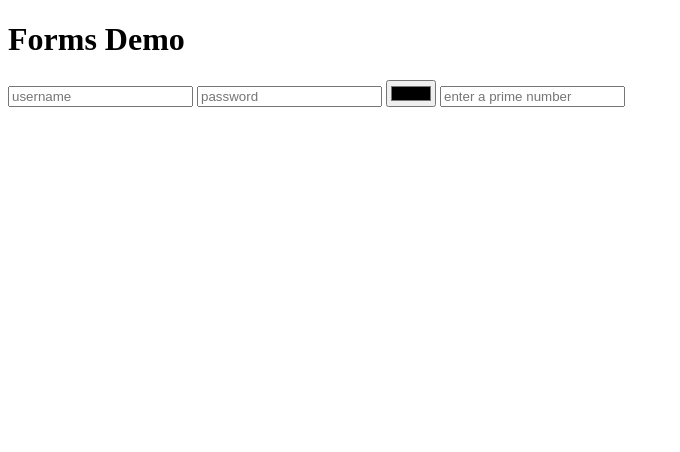
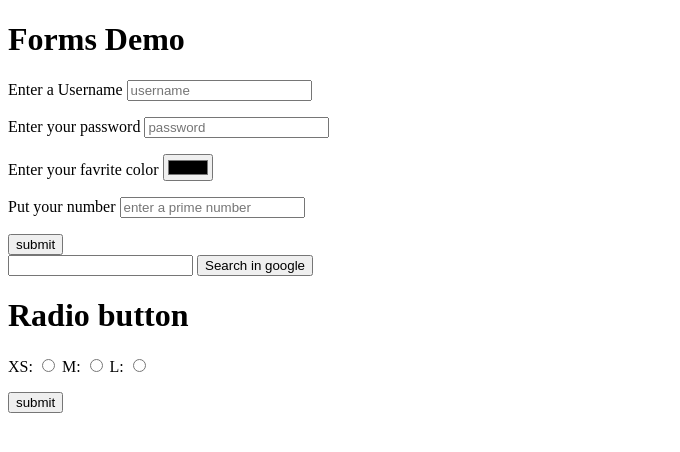
Before and after one commit to msabbir007/Html_basic, a plain HTML site: page forms.html in a window 1280 px wide. Shown: the whole page, without its empty margins (0-680 px from the left). Drawn offline with Linux system fonts and the light colour scheme.

```diff
--- a/forms.html
+++ b/forms.html
@@ -1,19 +1,56 @@
 <!DOCTYPE html>
 <html lang="en">
+
 <head>
     <meta charset="UTF-8">
     <meta name="viewport" content="width=device-width, initial-scale=1.0">
     <title>Forms_demo</title>
 </head>
+
 <body>
     <h1>Forms Demo</h1>
-    <form action="hello" >
-        <input type="text" placeholder="username">
-        <input type="password" placeholder="password">
-        <input type="color">
-        <input type="number" placeholder="enter a prime number">
+    <form action="userinfo">
+        <p>
+            <label for="username">Enter a Username</label>
+            <input id="username" type="text" placeholder="username" name="username">
+
+        </p>
+        <p>
+            <label for="pasword">Enter your password</label>
+            <input id="pasword" type="password" placeholder="password" name="password">
+        </p>
+        <p>
+            <label for="color">Enter your favrite color</label>
+            <input id="color" type="color" name="color">
+
+        </p>
+
+        <p>
+            <label for="number">Put your number</label>
+            <input id= "number "type="number" placeholder="enter a prime number" name="number">
+        </p>
+        <button type="text">submit</button>
+    </form>
+    <form action="https://www.google.com/search">
+    <input type="text" name="q">
+    <button type="text">Search in google</button>
 
     </form>
 
+    <h1>Radio button</h1>
+    <form action="dresssize/">
+
+    <p>
+        <label for="xs">XS:</label>
+        <input type="radio" name="size" id="xs" value="xs">
+        <label for="M">M:</label>
+        <input type="radio" name="size" id="M" value="M">
+        <label for="L">L:</label>
+        <input type="radio" name="size" id="L" value="L">
+    </p>
+    <button>submit</button>
+</form>
+
 </body>
+
 </html>
--- /dev/null
+++ b/styles.css
@@ -0,0 +1,16 @@
+h1{
+    color: green;
+}
+h2{
+    color: hotpink;
+}
+p{
+
+    color: white;
+    background-color: black;
+
+}
+button{
+    color: red;
+    background-color: rgb(212, 184, 212);
+}
```
Also changed, not shown: index.html (added, +13 -0 lines), marathon_form.html (added, +58 -0 lines), 1 other file.
